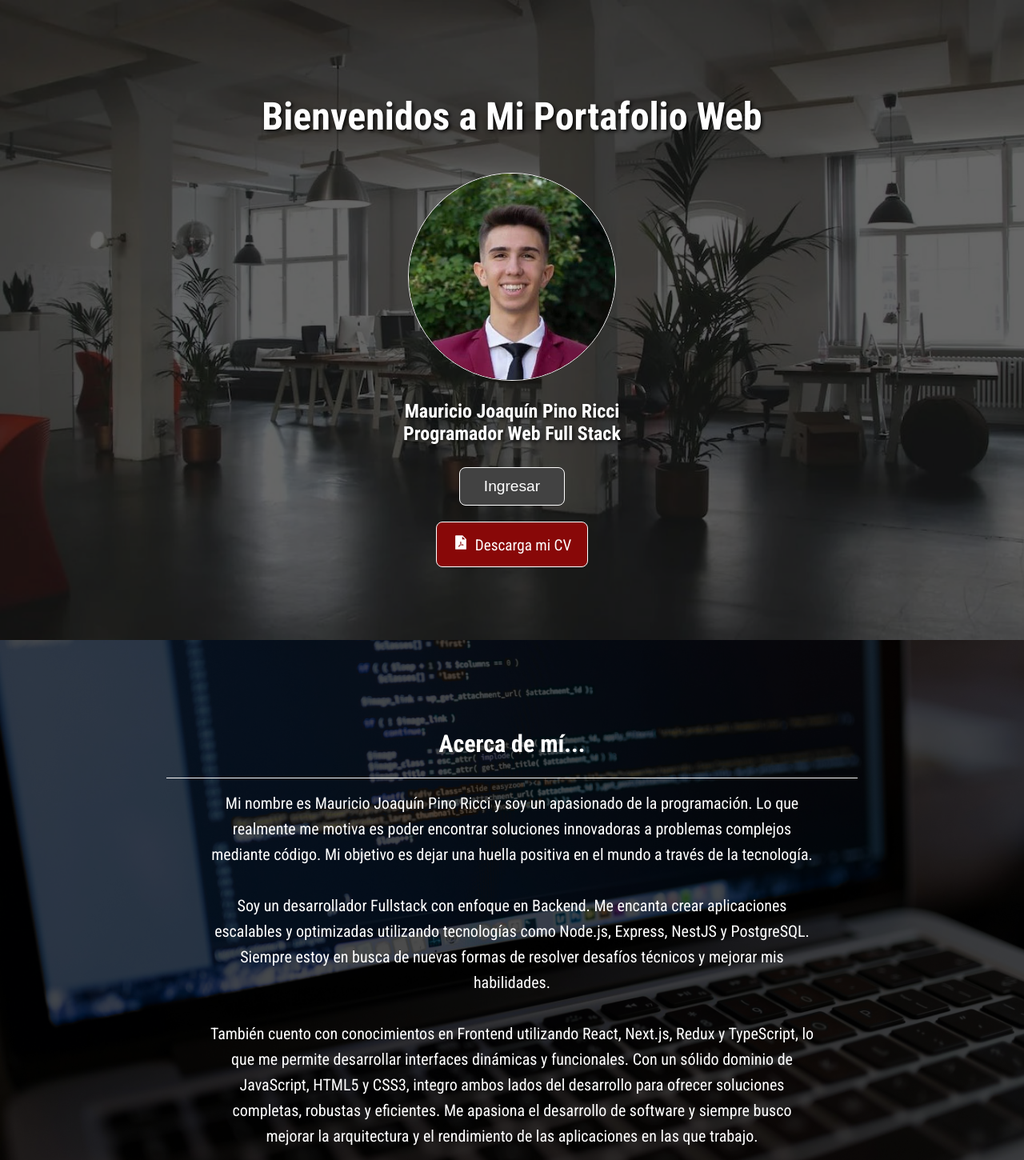
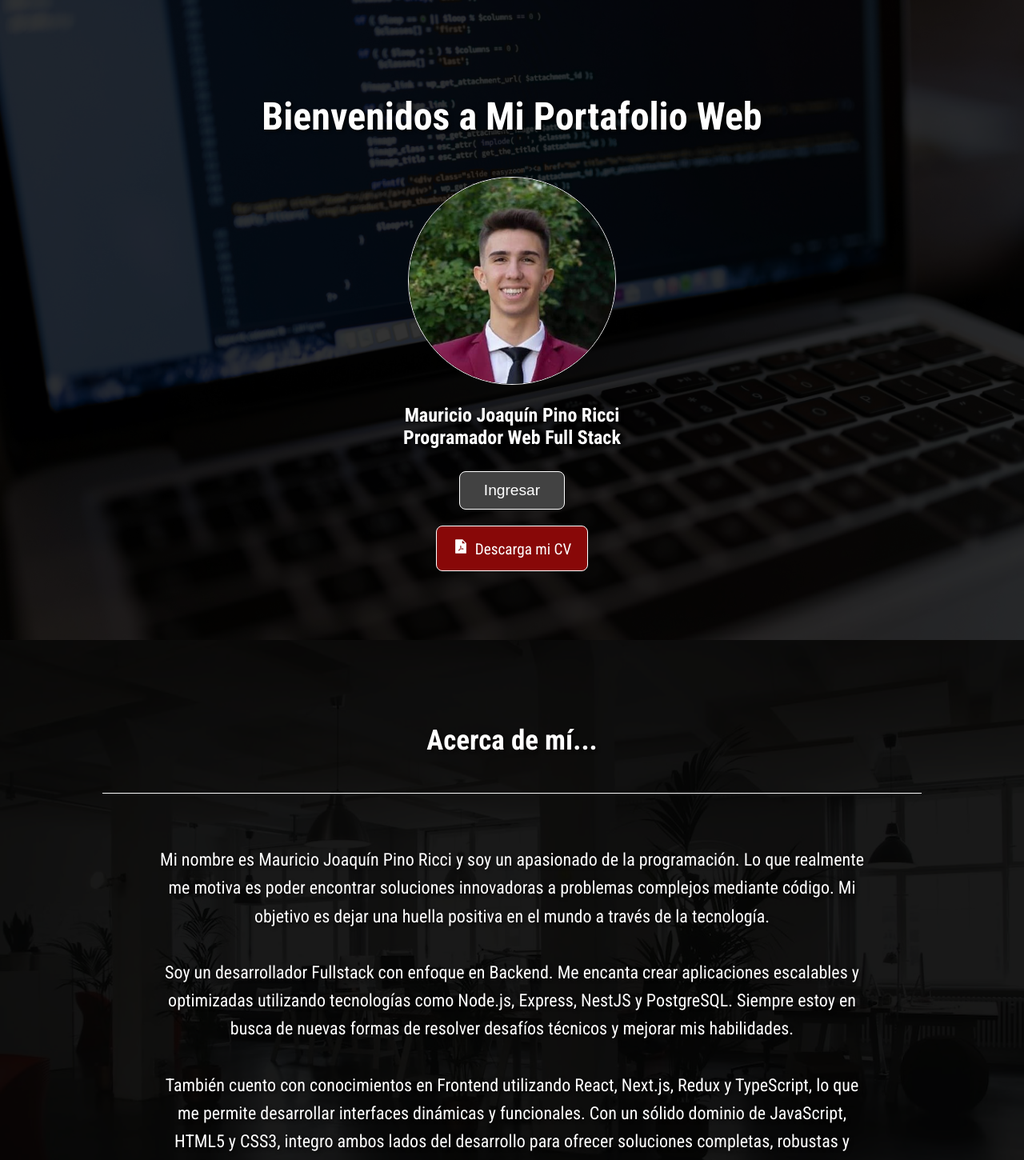
Before and after one commit to MauriPinoRicci/portfolio_front_end, a Next.js app: page / in a window 1280 px wide. Shown: the top 1450 px of the page at 80% size. Built offline with nearby package versions, Linux system fonts and the light colour scheme.

Commit message:
avance en el proyecto

```diff
--- a/src/components/AcercaDeMi/AcercaDeMi.module.css
+++ b/src/components/AcercaDeMi/AcercaDeMi.module.css
@@ -1,13 +1,12 @@
-/* Sección AcercaDeMi */
 .AcercaDeMi {
   position: relative; /* Necesario para posicionar elementos hijos */
   display: flex;
   flex-direction: column;
   justify-content: center;
   align-items: center;
-  height: auto;
-  padding: 100px;
-  background-image: url('/images/background.jpg');
+  height: 100vh; /* Use the complete window height */
+  padding: 0; /* Remove padding */
+  background-image: url('/images/header.webp');
   background-size: cover;
   background-position: center;
   background-repeat: no-repeat;
@@ -22,7 +21,7 @@
   left: 0;
   width: 100%;
   height: 100%;
-  background-color: rgba(0, 0, 0, 0.7);
+  background-color: rgba(0, 0, 0, 0.9);
   z-index: 2; /* Sobre la sección para cubrirla parcialmente */
 }
 
@@ -31,6 +30,12 @@
 .white_divider {
   position: relative;
   z-index: 3; /* Encima del overlay */
+  transition: all 0.3s ease-in-out;
+}
+
+.header_title:hover {
+  transform: scale(1.05);
+  cursor: default;
 }
 
 .Navbar {
@@ -43,21 +48,33 @@
 
 .AcercaDeMi_title {
   font-weight: 700;
-  font-size: 30px;
+  font-size: 35px;
   width: 100%;
-  margin-bottom: 10px;
-  margin-top: 12px;
+  margin-top: 20px; /* Espacio desde la parte superior */
+  margin-bottom: 30px; /* Separación entre el título y el divisor */
+  text-shadow: 2px 2px 4px rgba(6, 2, 2, 0.7);
 }
 
 .AcercaDeMi_description {
-  margin: 0 auto;
-  font-size: 20px;
+  margin: 50px auto 0 auto; /* Espacio más amplio desde el título hacia abajo */
+  font-size: 22px;
   width: 70%;
   line-height: 1.6;
+  text-shadow: 2px 2px 4px rgba(6, 2, 2, 0.7);
 }
+
 
 .white_divider {
   width: 80%;
   border-bottom: 1px solid #fafafa;
   margin: 15px auto;
 }
+
+.link {
+  transition: all 0.4s ease-in-out;
+}
+
+.link:hover {
+  color: #833ab4;
+  transform: scale(1.05);
+}
--- a/src/components/AcercaDeMi/AcercaDeMi.tsx
+++ b/src/components/AcercaDeMi/AcercaDeMi.tsx
@@ -8,10 +8,19 @@ const AcercaDeMi = () => {
       <h2 className={styles.AcercaDeMi_title}>Acerca de mí...</h2>
       <span className={styles.white_divider}></span>
       <p className={styles.AcercaDeMi_description}>
-        Mi nombre es Mauricio Joaquín Pino Ricci y soy un apasionado de la
-        programación. Lo que realmente me motiva es poder encontrar soluciones
-        innovadoras a problemas complejos mediante código. Mi objetivo es dejar
-        una huella positiva en el mundo a través de la tecnología.
+        Mi nombre es{" "}
+        <a
+          className={styles.link}
+          href="http://instagram.com/mauripinoricci"
+          target="_blank"
+          rel="noopener noreferrer"
+        >
+          Mauricio Joaquín Pino Ricci
+        </a>{" "}
+        y soy un apasionado de la programación. Lo que realmente me motiva es
+        poder encontrar soluciones innovadoras a problemas complejos mediante
+        código. Mi objetivo es dejar una huella positiva en el mundo a través de
+        la tecnología.
         <br />
         <br />
         Soy un desarrollador Fullstack con enfoque en Backend. Me encanta crear
--- a/src/components/header/header.module.css
+++ b/src/components/header/header.module.css
@@ -2,7 +2,7 @@
   min-height: 100vh;
   position: relative;
   background: transparent;
-  background-image: url(/images/header.webp);
+  background-image: url(/images/background.jpg);
   background-size: cover;
   background-position: center;
   z-index: 100;  /* Encima del Navbar */
@@ -12,7 +12,7 @@
   position: absolute;
   height: 100%;
   width: 100%;
-  background-color: rgba(0, 0, 0, 0.6);
+  background-color: rgba(0, 0, 0, 0.8);
   z-index: 8;  /* Encima del fondo pero debajo del Header */
 }
 
@@ -29,22 +29,36 @@
   color: white;
 }
 
-
 .header_title {
-  margin: 16px 8px;
+  margin: 16px;
   font-weight: 700;
   font-size: 3rem;
   text-align: center;
   text-shadow: 2px 2px 4px rgba(0, 0, 0, 0.9);
   color: #FFFFFF;
-  padding: 10px;
+  padding: 15px;
   border-radius: 8px;
+  position: relative; /* Needed for the ::after pseudo-element */
   transition: all 0.3s ease-in-out;
+  cursor: default;
 }
 
-.header_title:hover {
-  transform: scale(1.05);
-  cursor: default;
+.header_title::after {
+  content: '';
+  position: absolute;
+  left: 50%;
+  bottom: -2px; /* Move the line closer to the text */
+  transform: translateX(-50%);
+  width: 85%; /* Adjust the width of the line */
+  height: 2px; /* Adjust the thickness of the line */
+  background-color: rgba(255, 0, 0, 0.5); /* Red color with 50% opacity */
+  box-shadow: 0 0 8px rgba(255, 0, 0, 0.5); /* Add a soft red shadow */
+  transition: all 0.4s ease-in-out;
+  opacity: 0; /* Initially hidden */
+}
+
+.header_title:hover::after {
+  opacity: 1; /* Show the line on hover */
 }
 
 .header_image {
```
Also changed, not shown: public/images/fondo2.jpg (added), public/images/fondoheader.jpg (added).
